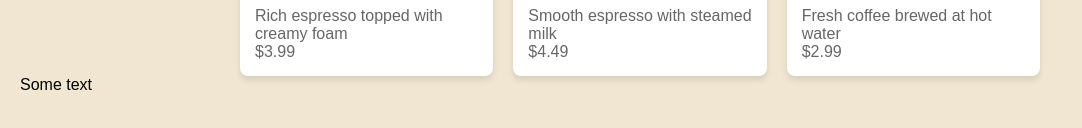
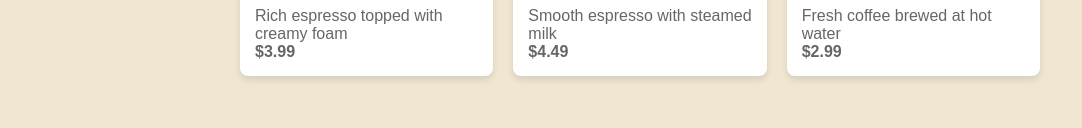
Before and after one commit to PujanRimal77/devops, a website: page index.html in a window 1280 px wide. Shown: the part 350-478 px from the top of the page, without its empty margins (0-1082 px from the left). Drawn offline with Linux system fonts and the light colour scheme.

Commit message:
index solved

```diff
--- a/index.html
+++ b/index.html
@@ -50,7 +50,7 @@
             margin: 0;
             color: #666;
         }
-        .price
+        .price {
             font-weight: bold;
             color: #8c7851;
             margin-top: 10px;
@@ -84,12 +84,9 @@
                     <p>Fresh coffee brewed at hot water</p>
                     <p class="price">$2.99</p>
                 </div>
-
-
             </div>
         </div>
     </div>
-    <div>Some text
 
 </body>
 </html>
```
